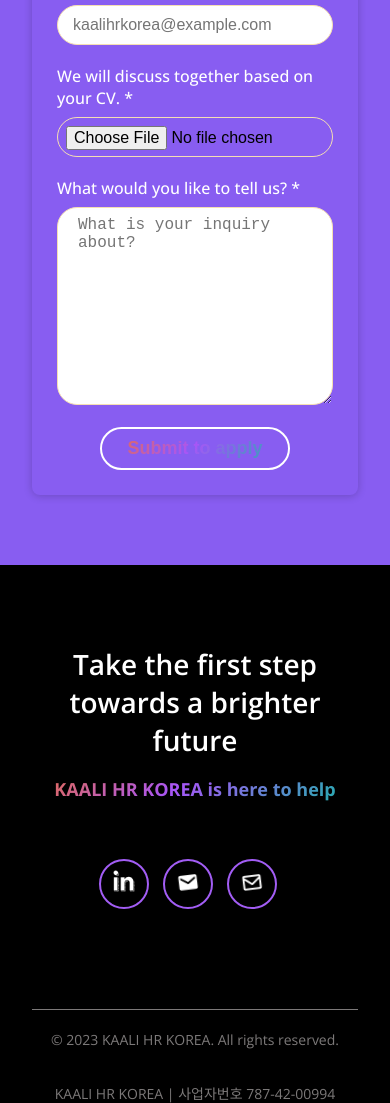
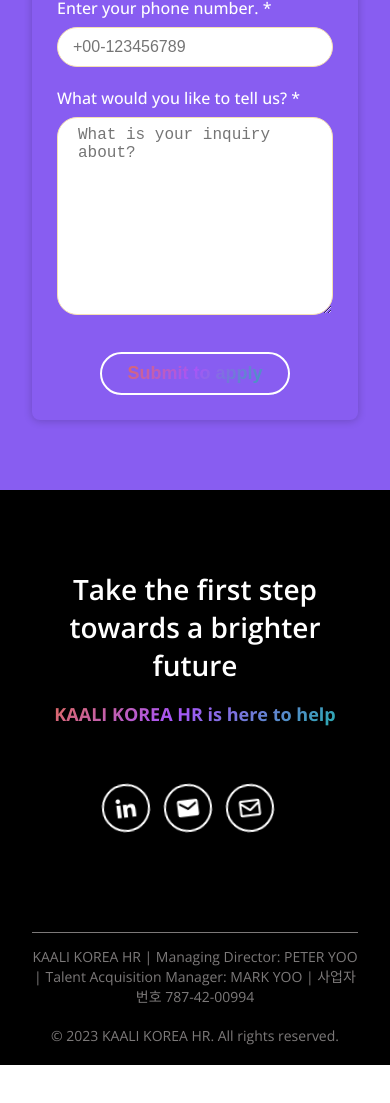
Before and after one commit to 0katieeze/KALLI-HR-KOREA, a plain HTML site: page application.html in a window 390 px wide. Shown: the part 623-1726 px from the top of the page. After the commit the page ends 1688 px from the top, so only its background shows below. Drawn offline with nearby package versions, Linux system fonts and the light colour scheme.

Commit message:
Update: logo + contact icon + phone form

```diff
--- a/application.html
+++ b/application.html
@@ -4,13 +4,13 @@
     <meta charset="UTF-8">
     <meta http-equiv="X-UA-Compatible" content="IE=edge">
     <meta name="viewport" content="width=device-width, initial-scale=1.0">
-  <title>KAALI HR KOREA</title>
+    <title>KAALI KOREA HR</title>
     <meta name="description" content="kalli hr korea website for world-renowned Peter&Mark made by Kate">
     <meta name="author" content="Kate">
     <meta http-equiv="refresh" content="time_delay; url=new_url">
     <meta http-equiv="refresh" content="time_delay; url=new_url">
 
-  <link rel="icon" type="image/png" href="imgs/logo/kaali_ black/removed bg/favicon-16x16.png">
+    <link rel="icon" type="image/png" href="imgs/logo/NEW made/favicon-16x16_FINAL_SIDE_KAALI_KR_LOGO.png">
     <link rel="apple-touch-icon" sizes="180x180" href="/apple-touch-icon.png">
     <script src="https://kit.fontawesome.com/4ed602065d.js" crossorigin="anonymous"></script>
     <script src="https://unpkg.com/boxicons@2.1.4/dist/boxicons.js"></script>
@@ -70,8 +70,8 @@
 
       <form id="form__submitted"  action="https://formsubmit.co/peteryoo1997@gmail.com" method="POST" class="career__application">
         <input type="hidden" name="_next" value="https://www.kaalikoreahr.com/thankyou.html" >
-        <input for="application__inquiry" >What position are you appling for? *</input>
-        <input id="which_position" name="application__inquiry" required placeholder="Which position" type="text">
+        <label for="application__inquiry" >What position are you appling for? *</label>
+        <input id="which_position" name="application__inquiry" required placeholder="Which position" type="text" >
         <br>
         <div class="application__name">
           <div class="application__name__first">
@@ -85,10 +85,10 @@
         </div>
         <br>
         <label for="application__email">What is your email? *</label>
-        <input id="application__email" name="application__email" name="email" required placeholder="kaalihrkorea@example.com" type="email"> <br>
+        <input id="application__email" name="application__email" name="email" required placeholder="example@kaalihrkorea.com" type="email"> <br>
 
-        <label for="application_attachment">We will discuss together based on your CV. *</label>
-        <input id="application_attachment_file" name="file" accept=".docx,.pdf" required placeholder="Slect CV" type="file"> <br>
+        <label for="phone">Enter your phone number. *</label>
+        <input id="phone" type="telNo" name="telNo" required placeholder="+00-123456789" minlength="10" maxlength="15"> <br>
 
         <label for="application__content" >What would you like to tell us? *</label>
         <textarea id="message" name="message"  minlength="20" autocomplete="off" class="application__content__form" rows="10"  required="required" placeholder="What is your inquiry about?" type="text" ></textarea> <br>
@@ -120,26 +120,22 @@
   <!-- Contact -->
   <section id="contact" class="section">
     <h2 class="contact__title">Take the first step <br><span>towards a brighter future</span> </h2>
-    <p class="hereTohelp">KAALI HR KOREA is here to help</p>
+    <p class="hereTohelp">KAALI KOREA HR is here to help</p>
     <div class="contact__links">
-      <button class="contact__link">
-      <a href="https://www.linkedin.com/company/kaali-hr-korea/" target="_blank">
-        <img src="imgs/logo/6704276_linkedin_network_share_social media_icon.png" alt="">
+      <a class="contact__link" href="https://www.linkedin.com/company/kaali-hr-korea/" target="_blank">
+        <i class='bx bxl-linkedin bx-tada' ></i>
       </a>
-      </button>
-      <button class="contact__link">
-      <a href="mailto:peter.yoo@kaalihr.com" target="_blank">
-        <i class='bx bxs-envelope bx-tada' ></i>      </a>
-      </button>
-      <button class="contact__link">
-        <a href="mailto:mark.yoo@kaalihr.com" target="_blank">
+      <a class="contact__link" href="mailto:peter.yoo@kaalihr.com" target="_blank">
+        <i class='bx bxs-envelope bx-tada' ></i>
+      </a>
+      <a class="contact__link" href="mailto:mark.yoo@kaalihr.com" target="_blank">
         <i class='bx bx-envelope bx-tada' ></i>
       </a>
-        </button>
     </div>
     <div class="footer">
-      <p class="contact__rights">© 2023 KAALI HR KOREA. All rights reserved.</p>
-      <p class="footer_businessInfo">KAALI HR KOREA | 사업자번호 787-42-00994</p>
+      <p class="footer_businessInfo">KAALI KOREA HR | Managing Director: PETER YOO | Talent Acquisition Manager: MARK YOO | 사업자번호 787-42-00994</p>
+      <p class="contact__rights">© 2023 KAALI KOREA HR. All rights reserved.</p>
+
     </div>
   </section>
 
--- a/style.css
+++ b/style.css
@@ -705,10 +705,6 @@ svg {
 } */
 
 
-#application_attachment_file {
-padding: 8px;
-}
-
 #submit__button {
   width: 240px;
   border: 2px solid white;
@@ -721,6 +717,7 @@ padding: 8px;
   font-size: var(--font-regular-medium);
   font-weight: var(--weight-extend-bold);
   margin: auto;
+  margin-top: 15px;
   text-align: center;
   display: block;
 }
@@ -828,28 +825,29 @@ margin-bottom: 100px;
 
 }
 
-#contact button {
+.contact__link {
+  margin-right: 15px;
+}
+
+.contact__link i {
   margin-top: 40px;
-  width: 70px;
-  height: 70px;
+  font-size: 30px;
+  color: white;
+  width: 55px;
+  height: 55px;
+  /* line-height: 55px; */
+  border: 2px solid var(--color-white);
   border-radius: 50%;
   display: flex;
   justify-content: center;
   align-items: center;
+  transition-duration: .5s;
+
   /* margin: auto; */
 }
 
-.contact__link {
-  margin-right: 15px;
-}
-.contact__link img {
-  width: 35px;
-  padding: auto 20px;
-}
-
-.contact__link a {
-  color: var(--color-white);
-  font-size: 35px;
+.contact__link i:hover {
+  background-image: linear-gradient(180deg, var(--color--light-purple), var(--color--darker-indigo) )
 }
 
 
@@ -1037,18 +1035,13 @@ margin-bottom: 100px;
     font-size: var(--font-large);
   }
 
-  #contact button {
-    width: 60px;
-    height: 60px;
-  }
-  .contact__link img {
-    width: 30px;
-  }
-
-  .contact__link a {
-    font-size: 30px;
-  }
-
+
+  .contact__link i {
+    /* margin-top: 40px; */
+    font-size: 25px;
+    width: 48px;
+    height: 48px;
+  }
   /* .contact__rights {
     max-width: 200px;
   } */
@@ -1479,14 +1472,9 @@ margin-bottom: 100px;
     margin-right: 14px;
   }
 
-  .contact__link img {
-    width: 22px;
-    padding: auto 16px;
-  }
-
-  .contact__link a {
+  /* .contact__link a {
     font-size: 22px;
-  }
+  }   */
 
   .contact__rights, .footer_businessInfo {
     font-size: var(--font-micro);
```
Also changed, not shown: index.html (+10 -15 lines), thankyou.html (+12 -16 lines), imgs/logo/NEW made/FINAL_SIDE_KAALI_KR_LOGO.png (added), imgs/logo/NEW made/SIDE_KR_KALLI_LOGO.png (added), imgs/logo/NEW made/favicon-16x16_FINAL_SIDE_KAALI_KR_LOGO.png (added), imgs/logo/NEW made/favicon-32x32_FINAL_SIDE_KAALI_KR_LOGO.png (added). Lines whose indentation alone changed are shown as unchanged.
